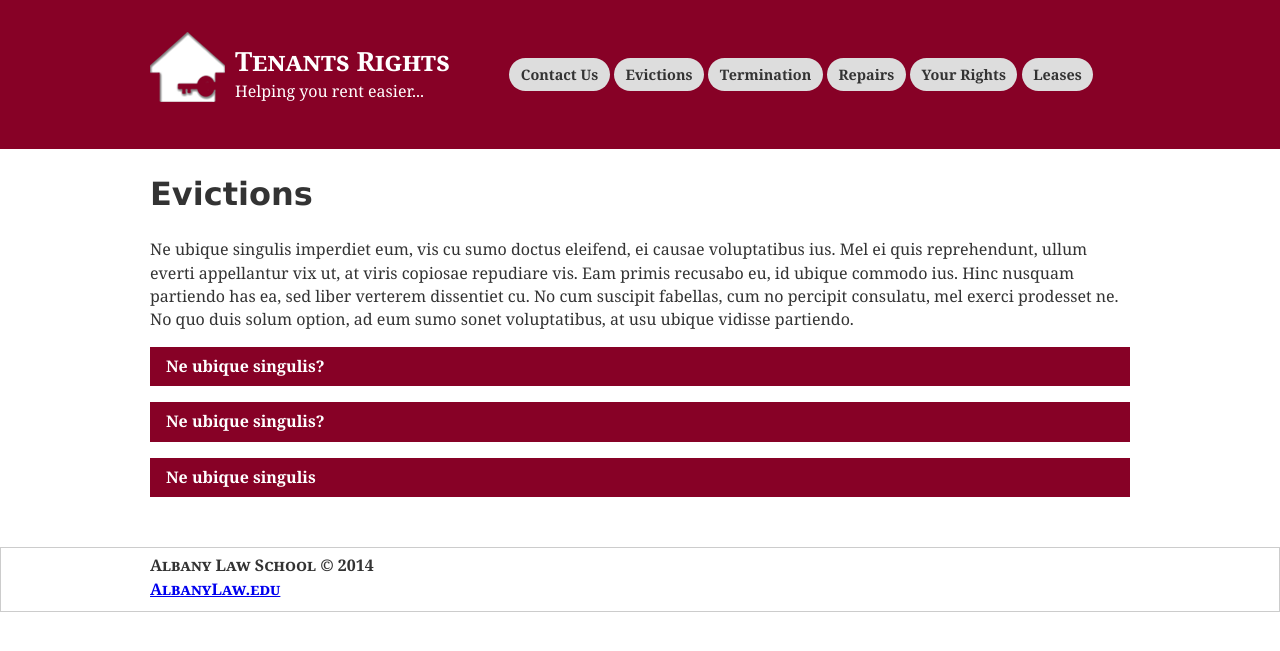
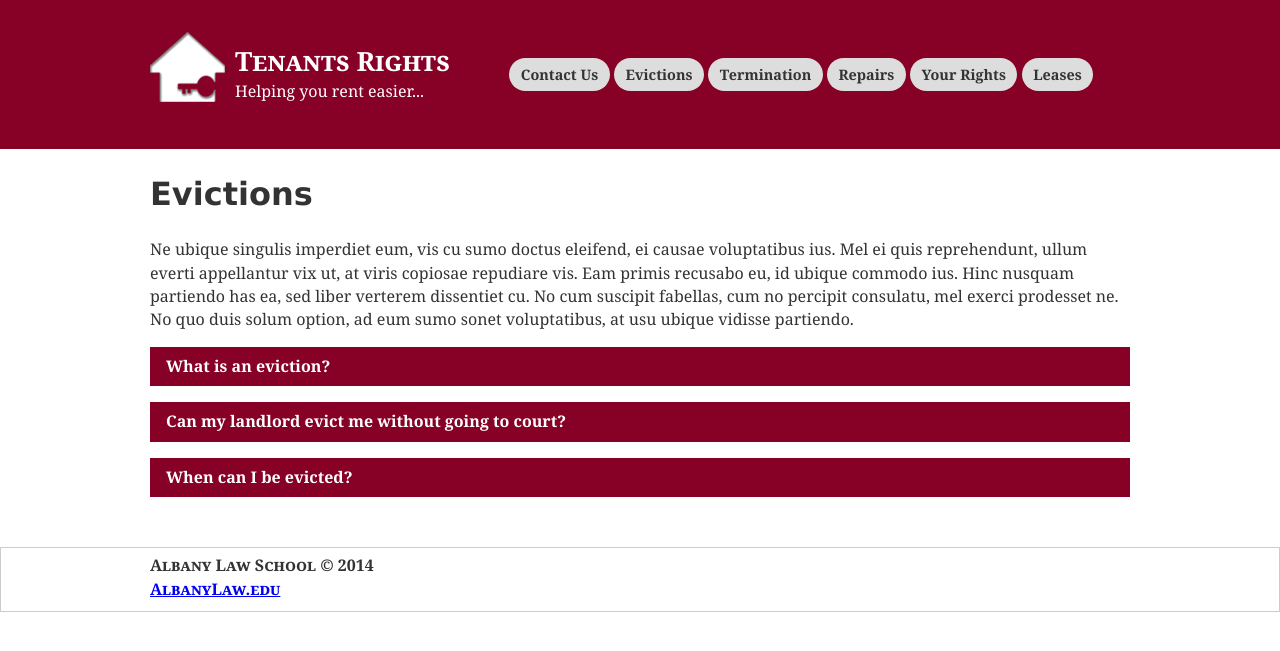
Before and after one commit to iinf362/team5, a Jekyll site: the page built from evictions.html, in a window 1280 px wide. Shown: the top 651 px of the page. Built offline with Jekyll 4.4.1, drawn with Linux system fonts in a browser that asks for light colours; nearby versions of some CDN libraries; library files that are not in the unit come from our copies.

Commit message:
added content to evictions page

```diff
--- a/evictions.html
+++ b/evictions.html
@@ -8,16 +8,36 @@
   Ne ubique singulis imperdiet eum, vis cu sumo doctus eleifend, ei causae voluptatibus ius. Mel ei quis reprehendunt, ullum everti appellantur vix ut, at viris copiosae repudiare vis. Eam primis recusabo eu, id ubique commodo ius. Hinc nusquam partiendo has ea, sed liber verterem dissentiet cu. No cum suscipit fabellas, cum no percipit consulatu, mel exerci prodesset ne. No quo duis solum option, ad eum sumo sonet voluptatibus, at usu ubique vidisse partiendo.
     <div class="panels">
     <div class="panel">
-      <div class="panel-title" id="panel1">Ne ubique singulis?</div>
-      <div class="panel-content" id="panelC1"><p>Ne ubique singulis imperdiet eum, vis cu sumo doctus eleifend, ei causae voluptatibus ius. Mel ei quis reprehendunt, ullum everti appellantur vix ut, at viris copiosae repudiare vis. Eam primis recusabo eu, id ubique commodo ius. Hinc nusquam partiendo has ea, sed liber verterem dissentiet cu. No cum suscipit fabellas, cum no percipit consulatu, mel exerci prodesset ne. No quo duis solum option, ad eum sumo sonet voluptatibus, at usu ubique vidisse partiendo.</p></div>
+      <div class="panel-title" id="panel1">What is an eviction?</div>
+      <div class="panel-content" id="panelC1"><p>An eviction is a legal proceeding filed in court that a landlord can use to remove a tenant from a rental property. It commences when the landlord has an authorized individual serve the tenant with the notice of petition and the petition, the court papers that start an eviction lawsuit. A notice of petition is a document that has the time, date, and location of the eviction hearing. The petition notifies the tenant of the landlord's reason for evicting the tenant. The tenant must receive the notice of petition and the petition at least five days before the hearing date, but the hearing date cannot be later than twelve days after the tenant is served.</p></div>
     </div>
     <div class="panel">
-      <div class="panel-title" id="panel2">Ne ubique singulis?</div>
-      <div class="panel-content" id="panelC2"><p>Ne ubique singulis imperdiet eum, vis cu sumo doctus eleifend, ei causae voluptatibus ius. Mel ei quis reprehendunt, ullum everti appellantur vix ut, at viris copiosae repudiare vis. Eam primis recusabo eu, id ubique commodo ius. Hinc nusquam partiendo has ea, sed liber verterem dissentiet cu. No cum suscipit fabellas, cum no percipit consulatu, mel exerci prodesset ne. No quo duis solum option, ad eum sumo sonet voluptatibus, at usu ubique vidisse partiendo.</p></div>
+      <div class="panel-title" id="panel2">Can my landlord evict me without going to court?</div>
+      <div class="panel-content" id="panelC2"><p>Except in limited circumstances in which individuals have moved into an apartment without the consent of the landlord, the landlord cannot evict you with going to court. After your landlord commences the court proceeding, he or she must win the case and subsequently obtain a court order called a "Warrant of Eviction".
+
+Prior to obtaining a warrant of eviction, it is a violation of the law if your landlord:
+
+Changes the locks
+Turns off the utilities (electricity, gas, water)
+Padlocks the door to your rental unit
+Removes your furniture or other belongings
+Prevents you from gaining entry to your house or apartment in any way
+If your landlord does any of these things without a warrant of eviction call the police. Illegal eviction is a violation under N.Y. Real Prop. Law § 235 (McKinney). If the landlord refuses to let you back into your rental unit, you may want to get a court order telling the landlord how to conduct a proper eviction.</p></div>
     </div>
     <div class="panel">
-      <div class="panel-title" id="panel3">Ne ubique singulis</div>
-      <div class="panel-content" id="panelC3">Ne ubique singulis imperdiet eum, vis cu sumo doctus eleifend, ei causae voluptatibus ius. Mel ei quis reprehendunt, ullum everti appellantur vix ut, at viris copiosae repudiare vis. Eam primis recusabo eu, id ubique commodo ius. Hinc nusquam partiendo has ea, sed liber verterem dissentiet cu. No cum suscipit fabellas, cum no percipit consulatu, mel exerci prodesset ne. No quo duis solum option, ad eum sumo sonet voluptatibus, at usu ubique vidisse partiendo.</div>
+      <div class="panel-title" id="panel3">When can I be evicted?</div>
+      <div class="panel-content" id="panelC3">If you have a written rental agreement with your landlord, you can only be evicted if:
+
+The lease term expired, or
+You owe the landlord overdue rent, or
+You have violated the terms of the rental agreement.
+It is the landlord's burden to prove in court that any of these are accurate.
+
+If you are a month-to- month tenant and you do not have a written rental agreement, you can be evicted if:
+
+You were given a month's notice to move out, or
+You owe the landlord overdue rent.
+It is the landlord's burden to prove in court that any of these are accurate.</div>
     </div>
   </div>
 </div>
```
Also changed, not shown: leases/leases.html (renamed from leases.html).
